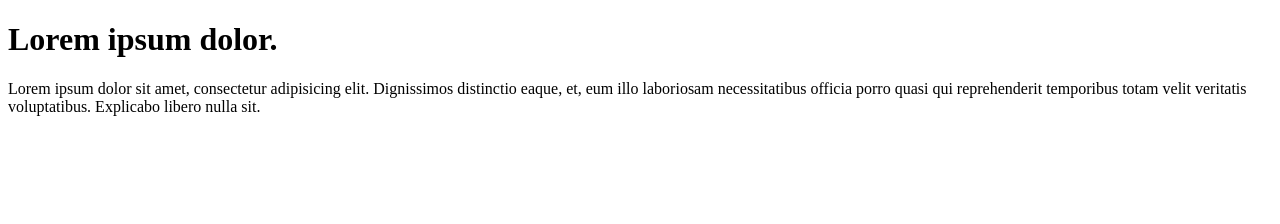
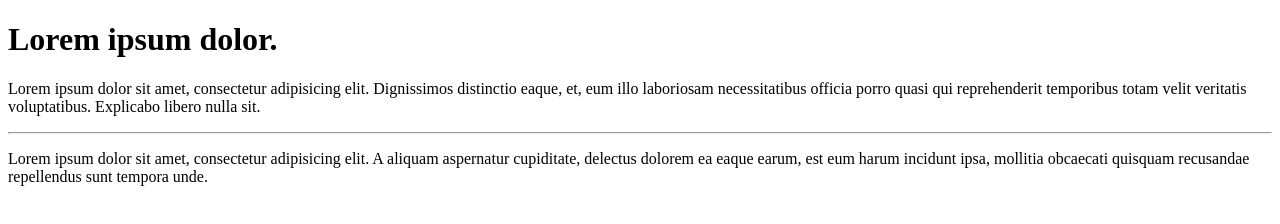
Before and after one commit to gcmanje/practice-git, a plain HTML site: page index.html in a window 1280 px wide. Drawn offline with Linux system fonts and the light colour scheme.

Commit message:
Added more content

```diff
--- a/index.html
+++ b/index.html
@@ -10,5 +10,7 @@
 <p>Lorem ipsum dolor sit amet, consectetur adipisicing elit. Dignissimos distinctio eaque, et, eum illo laboriosam
     necessitatibus officia porro quasi qui reprehenderit temporibus totam velit veritatis voluptatibus. Explicabo libero
     nulla sit.</p>
+<hr>
+<p>Lorem ipsum dolor sit amet, consectetur adipisicing elit. A aliquam aspernatur cupiditate, delectus dolorem ea eaque earum, est eum harum incidunt ipsa, mollitia obcaecati quisquam recusandae repellendus sunt tempora unde.</p>
 </body>
 </html>
```
